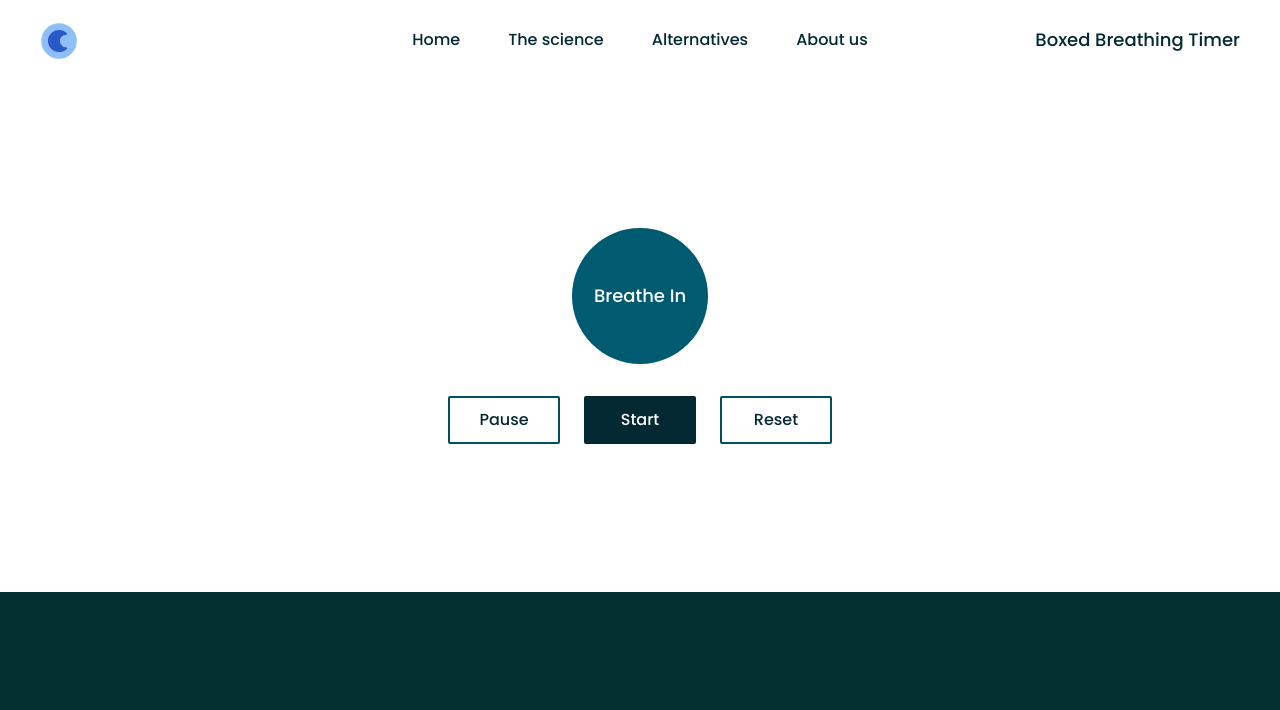
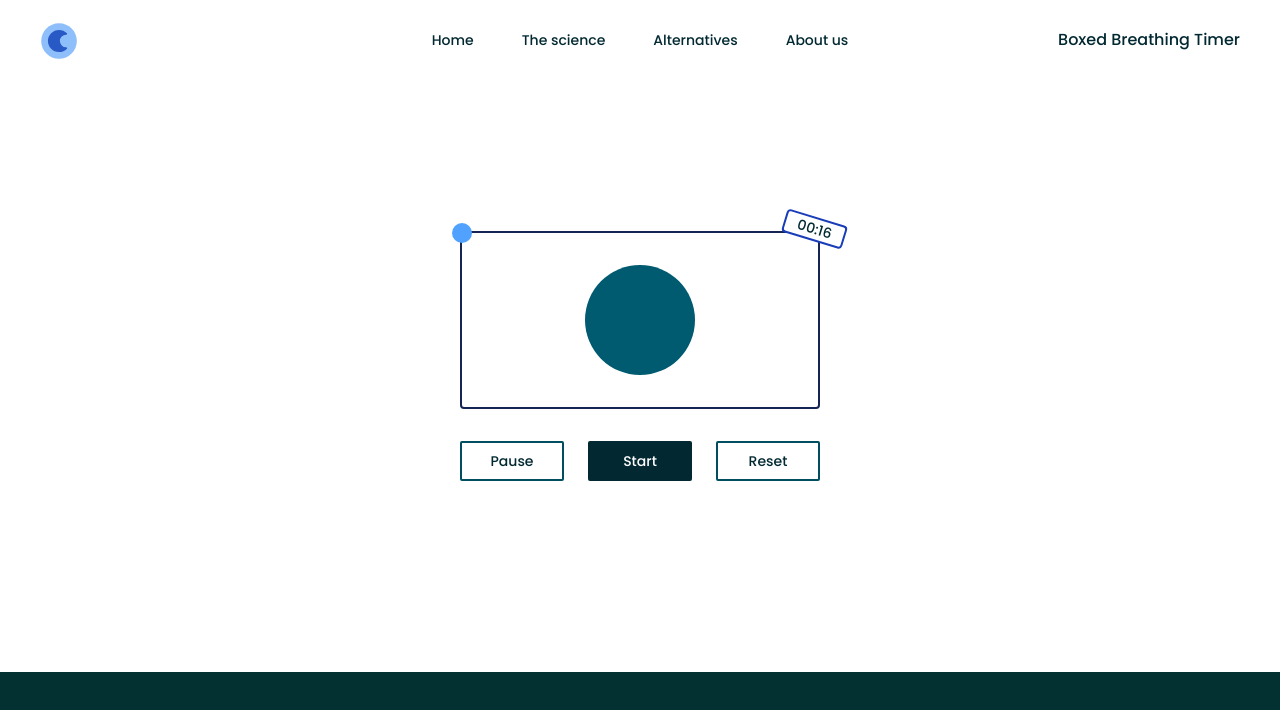
Before and after one commit to mehdicharife/Boxed-Breathing-Timer, a Next.js app: page /home in a window 1280 px wide. Shown: the top 710 px of the page. Built offline with nearby package versions, Linux system fonts and the light colour scheme.

Commit message:
feat: boxed breathing simulator

```diff
--- /dev/null
+++ b/src/app/components/vectors/BoxedBreathinSimulator.tsx
@@ -0,0 +1,203 @@
+"use client";
+
+import React, { useEffect, useRef, useState } from "react";
+
+const breathingIntervalInSeconds = 1000;
+
+const clockify = (number: number) => (number < 10 ? "0" + number : number + "");
+const timify = (seconds) => {
+	const minutes = Math.floor(seconds / 60);
+	const secs = seconds % 60;
+
+	return `${clockify(minutes)}:${clockify(secs)}`;
+};
+
+const breathingInstructions = ["Breathe In", "Hold", "Breathe Out", "Hold "];
+const BoxedBreathinSimulator = () => {
+	const dotRef = useRef<HTMLSpanElement>(null);
+	const boxRef = useRef<HTMLDivElement>(null);
+	const [counter, setCounter] = useState({
+		count: (4 * 4 * breathingIntervalInSeconds) / 1000,
+	});
+	const [breathingInstruction, setBreathingInstruction] = useState("");
+	const [resetting, setResetting] = useState(false);
+
+	useEffect(() => {
+		if (
+			counter.count === 0 ||
+			counter.count === (4 * 4 * breathingIntervalInSeconds) / 1000
+		) {
+			return;
+		}
+
+		setTimeout(() => {
+			setCounter({ count: counter.count - 1 });
+		}, 1000);
+	}, [counter]);
+
+	useEffect(() => {
+		if (breathingInstruction === "") {
+			return;
+		}
+		if (counter.count === 0) {
+			setBreathingInstruction("");
+			return;
+		}
+		setTimeout(() => {
+			setBreathingInstruction(
+				breathingInstruction === ""
+					? breathingInstructions[0]
+					: breathingInstructions[
+							(breathingInstructions.indexOf(
+								breathingInstruction
+							) +
+								1) %
+								4
+					  ]
+			);
+		}, breathingIntervalInSeconds);
+	}, [breathingInstruction]);
+
+	const handleStartClick = () => {
+		if (!dotRef.current) {
+			return;
+		}
+
+		setTimeout(() => {
+			setCounter({ count: counter.count - 1 });
+		}, 1000);
+
+		setBreathingInstruction(breathingInstructions[0]);
+		const now = new Date().getTime();
+		moveDot(now);
+	};
+
+	const handleReset = () => {
+		setResetting(true);
+
+		setTimeout(() => {
+			setResetting(false);
+		}, 100000);
+
+		setTimeout(() => {
+			setCounter({
+				count: (4 * 4 * breathingIntervalInSeconds) / 1000,
+			});
+			setBreathingInstruction("");
+			dotRef.current.style.left = 0;
+			dotRef.current.style.top = 0;
+		}, 1300);
+	};
+
+	const moveDot = (startTime: number) => {
+		console.log(resetting);
+		if (resetting) {
+			return;
+		}
+
+		setTimeout(() => {
+			let newX, newY;
+			const delta = new Date().getTime() - startTime;
+			switch (Math.floor(delta / breathingIntervalInSeconds) % 4) {
+				case 0:
+					newX =
+						(boxRef.current?.getBoundingClientRect().width /
+							Math.floor(breathingIntervalInSeconds)) *
+						(delta -
+							Math.floor(
+								delta / breathingIntervalInSeconds
+							) *
+								breathingIntervalInSeconds);
+
+					dotRef.current.style.left = `calc(${newX}px)`;
+
+					break;
+				case 1:
+					newY =
+						(boxRef.current?.getBoundingClientRect().height /
+							Math.floor(breathingIntervalInSeconds)) *
+						(delta -
+							Math.floor(
+								delta / breathingIntervalInSeconds
+							) *
+								breathingIntervalInSeconds);
+
+					dotRef.current.style.top = `calc(${newY}px)`;
+					break;
+				case 2:
+					newX =
+						boxRef.current?.getBoundingClientRect().width -
+						(boxRef.current?.getBoundingClientRect().width /
+							Math.floor(breathingIntervalInSeconds)) *
+							(delta -
+								Math.floor(
+									delta / breathingIntervalInSeconds
+								) *
+									breathingIntervalInSeconds);
+
+					dotRef.current.style.left = `calc(${newX}px)`;
+
+					break;
+				case 3:
+					newY =
+						boxRef.current?.getBoundingClientRect().height -
+						(boxRef.current?.getBoundingClientRect().height /
+							Math.floor(breathingIntervalInSeconds)) *
+							(delta -
+								Math.floor(
+									delta / breathingIntervalInSeconds
+								) *
+									breathingIntervalInSeconds);
+
+					dotRef.current.style.top = `calc(${newY}px)`;
+					break;
+			}
+
+			if (delta <= 4 * 4 * breathingIntervalInSeconds) {
+				moveDot(startTime);
+			}
+		}, 1);
+	};
+	return (
+		<>
+			<div
+				className="border-2 border-blue-950 rounded-sm flex flex-col justify-center mb-8 py-8 relative"
+				ref={boxRef}
+			>
+				<div className="bg-[#005B70] text-white w-[110px] h-[110px] rounded-full flex items-center justify-center  m-[0_auto]">
+					<h1 className="text-sm font-medium">
+						{breathingInstruction}
+					</h1>
+				</div>
+				<span
+					ref={dotRef}
+					className="absolute block bg-blue-400 w-5 h-5 rounded-full top-0 left-0 -translate-x-1/2 -translate-y-1/2 z-50"
+				></span>
+				{counter.count !== 0 && (
+					<div className="text-sm font-medium border-2 border-blue-800 py-1/2 px-3 rounded-sm absolute -top-4 -right-7 rotate-17 bg-white">
+						{timify(counter.count)}
+					</div>
+				)}
+			</div>
+			<div className="flex items-center justify-center gap-x-6 text-sm">
+				<button className="border-2 border-[#004E60] rounded-[2px] w-26 h-10 font-medium text-center cursor-pointer">
+					Pause
+				</button>
+				<button
+					onClick={handleStartClick}
+					className="bg-[#022932] text-white rounded-[2px] w-26 h-10 font-medium text-center cursor-pointer"
+				>
+					Start
+				</button>
+				<button
+					onClick={handleReset}
+					className="border-2 border-[#004E60] rounded-[2px] w-26 h-10 font-medium text-center cursor-pointer"
+				>
+					Reset
+				</button>
+			</div>
+		</>
+	);
+};
+
+export default BoxedBreathinSimulator;
--- a/src/app/home/page.tsx
+++ b/src/app/home/page.tsx
@@ -1,20 +1,14 @@
 import React from "react";
+import BoxedBreathinSimulator from "../components/vectors/BoxedBreathinSimulator";
 
 const page = () => {
-    return (
-        <div className='h-full flex justify-center items-center'>
-            <div>
-                <div className='bg-[#005B70] text-white w-34 h-34 rounded-full flex items-center justify-center mb-8 m-[0_auto]'>
-                    <h1 className="text-lg font-medium">Breathe In</h1>
-                </div>
-                <div className="flex items-center justify-center gap-x-6">
-                    <button className="border-2 border-[#004E60] rounded-[2px] w-28 h-12 font-medium text-center cursor-pointer">Pause</button>
-                    <button className=" bg-[#022932] text-white rounded-[2px] w-28 h-12 font-medium text-center cursor-pointer">Start</button>
-                    <button className="border-2 border-[#004E60] rounded-[2px] w-28 h-12 font-medium text-center cursor-pointer">Reset</button>
-                </div>
-            </div>
-        </div>
-    );
+	return (
+		<div className="h-full flex justify-center items-center">
+			<div>
+		<BoxedBreathinSimulator/>
+			</div>
+		</div>
+	);
 };
 
 export default page;
--- a/src/app/layout.tsx
+++ b/src/app/layout.tsx
@@ -32,12 +32,12 @@ export default function RootLayout({
             <body
                 className={`${poppins.className} antialiased text-[#022932] flex flex-col justify-between`}
             >
-                <header className='flex items-center relative py-10'>
+                <header className='flex items-center relative pt-10'>
                     <button className='absolute left-10'>
                         <Moon size={37} />
                     </button>
-                    <nav className='flex gap-x-12 grow absolute left-1/2 -translate-x-1/2'>
-                        <ul className='flex gap-x-5 font-medium'>
+                    <nav className='flex gap-x-12 grow absolute left-1/2 -translate-x-1/2 text-sm'>
+                        <ul className='flex gap-x-8 font-medium'>
                             <li>
                                 <a href='/home'>Home</a>
                             </li>
@@ -58,13 +58,13 @@ export default function RootLayout({
                             </li>
                         </ul>
                     </nav>
-                    <h1 className='text-lg font-medium absolute right-10'>
+                    <h1 className=' font-medium absolute right-10'>
                         Boxed Breathing Timer
                     </h1>
                 </header>
                 <main className="grow">{children}</main>
 
-                <footer className='bg-[#033132] h-52'></footer>
+                <footer className='bg-[#033132] h-32'></footer>
             </body>
         </html>
     );
```
